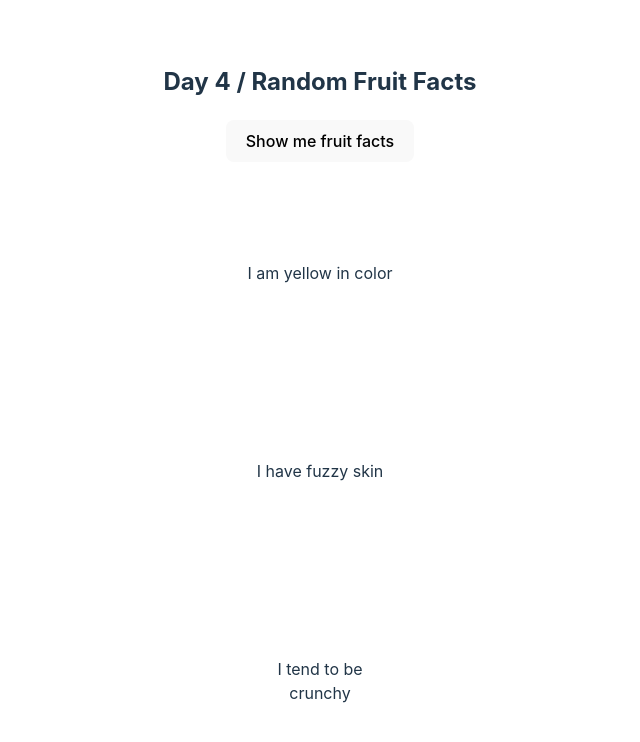
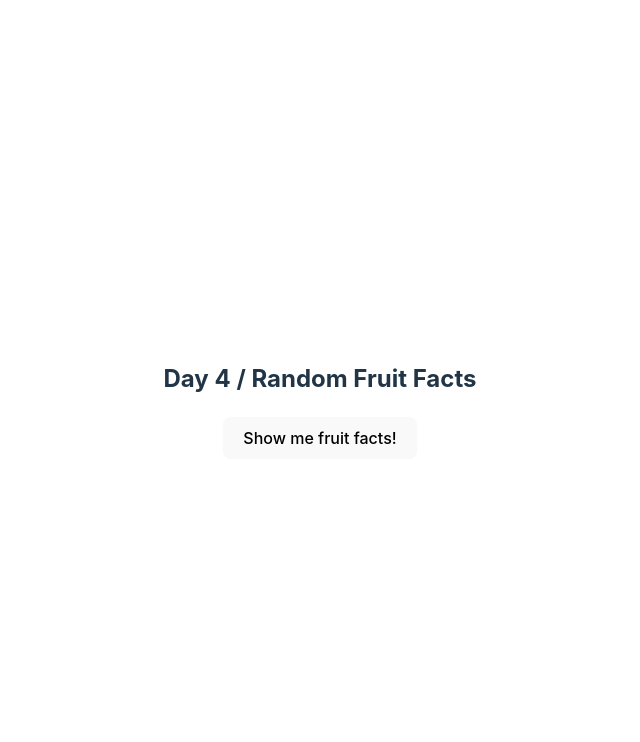
Before and after one commit to victorelgersma/day4_react_ts, a React (Vite) app: page / in a window 1280 px wide. Shown: the top 742 px of the page, without its empty margins (320-960 px from the left). Built offline with nearby package versions, Linux system fonts and the light colour scheme.

Commit message:
made fruit facts disappear on click

```diff
--- a/src/App.tsx
+++ b/src/App.tsx
@@ -1,23 +1,31 @@
 import "./App.css";
 import FruitFact from "./components/FruitFact";
+import { useState } from "react";
 
 function App() {
-  const buttonText = "Show me fruit facts";
+  const [showFacts, setShowFacts] = useState(false);
+  const [buttonText, setButtonText] = useState("Show me fruit facts!");
+
   const fruitFactsArray = [
     { name: "Banana", fact: "I am yellow in color" },
     { name: "Peach", fact: "I have fuzzy skin" },
     { name: "Apple", fact: "I tend to be crunchy" },
   ];
+  const handleClick = () => {
+    setShowFacts((prev) => !prev);
+    setButtonText("Fruit Facts are boring!");
+  };
 
   return (
     <>
       <h2>Day 4 / Random Fruit Facts</h2>
-      <button>{buttonText}</button>
-      {fruitFactsArray.map(({ name, fact }) => (
-        <div key={name}>
-          <FruitFact fruit={name} fact={fact} />
-        </div>
-      ))}
+      <button onClick={handleClick}>{buttonText}</button>
+      {showFacts &&
+        fruitFactsArray.map(({ name, fact }) => (
+          <div key={name}>
+            <FruitFact fruit={name} fact={fact} />
+          </div>
+        ))}
     </>
   );
 }
```
